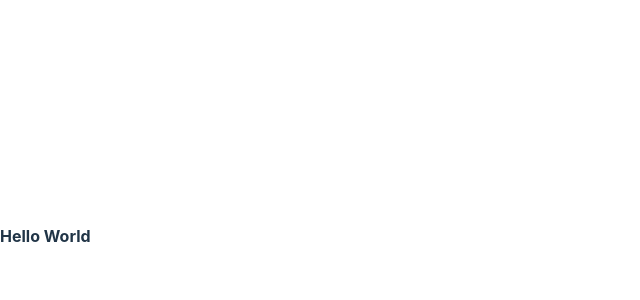
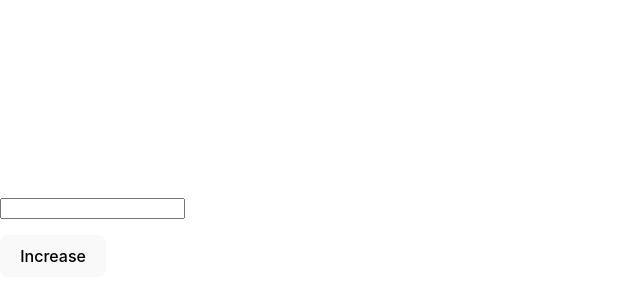
Before and after one commit to UP419/to-do, a React (Vite) app: page / in a window 1280 px wide. Shown: the part 164-464 px from the top of the page, without its empty margins (0-640 px from the left). Built offline with nearby package versions, Linux system fonts and the light colour scheme.

Commit message:
small changes

```diff
--- a/src/App.tsx
+++ b/src/App.tsx
@@ -1,8 +1,25 @@
+import {SetStateAction, useState} from "react";
 
 function App() {
+
+    const [inputText, setInputText] = useState("")
+    const [outputText, setOutputText] = useState("")
+
+    const handleClick = () => {
+        setOutputText(inputText);
+        setInputText("");
+    }
+
+    const handleInputChange = (e: { target: { value: SetStateAction<string>; }; }) => {
+        setInputText(e.target.value);
+    }
+
+
     return (
         <>
-            <h4>Hello World</h4>
+            <input value={inputText} onChange={handleInputChange}/>
+            <p>{outputText}</p>
+            <button onClick={handleClick}>Increase</button>
         </>
     )
 }
```
Also changed, not shown: 1 other file (tests, documents, lock files or other folders).
